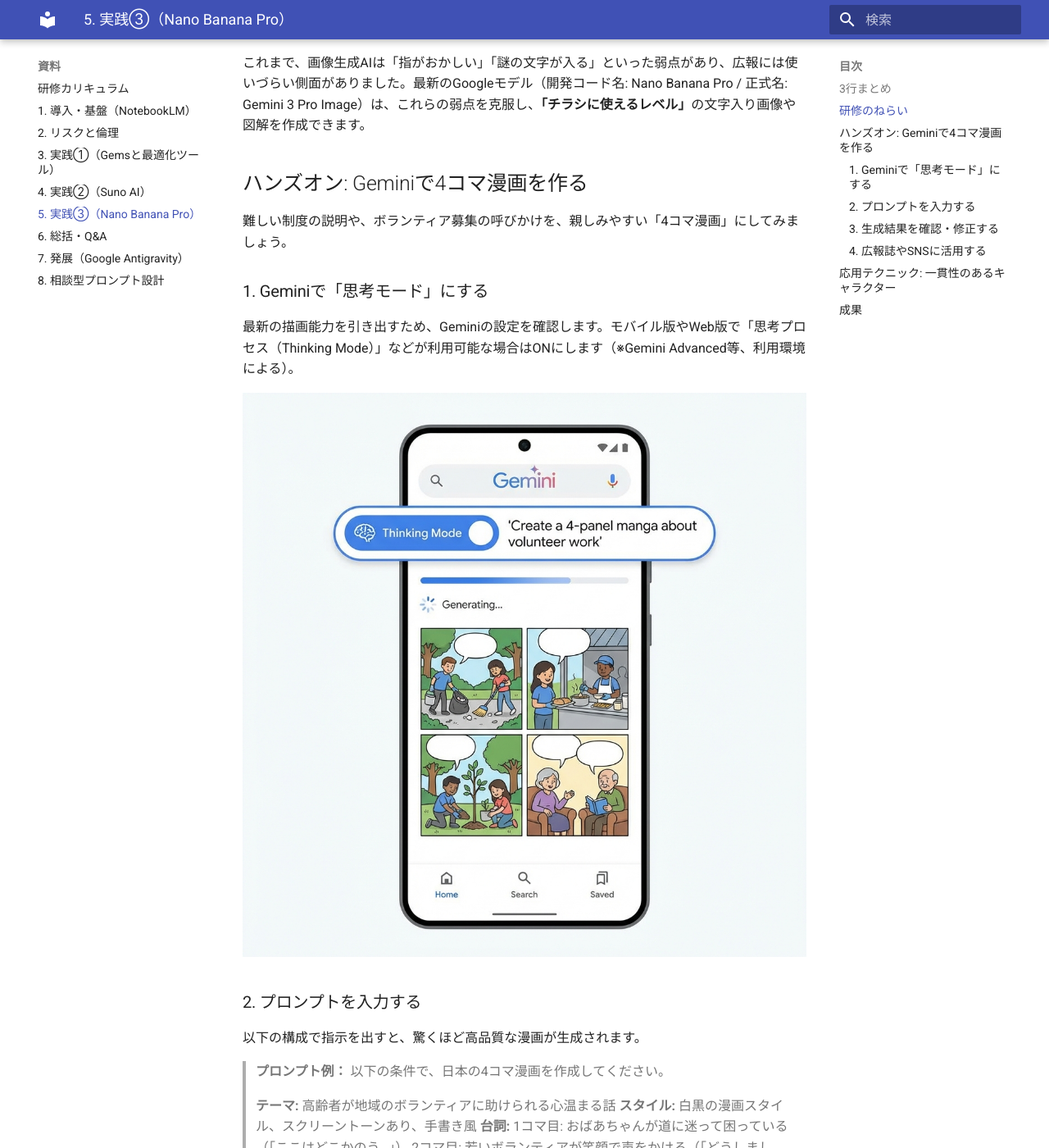
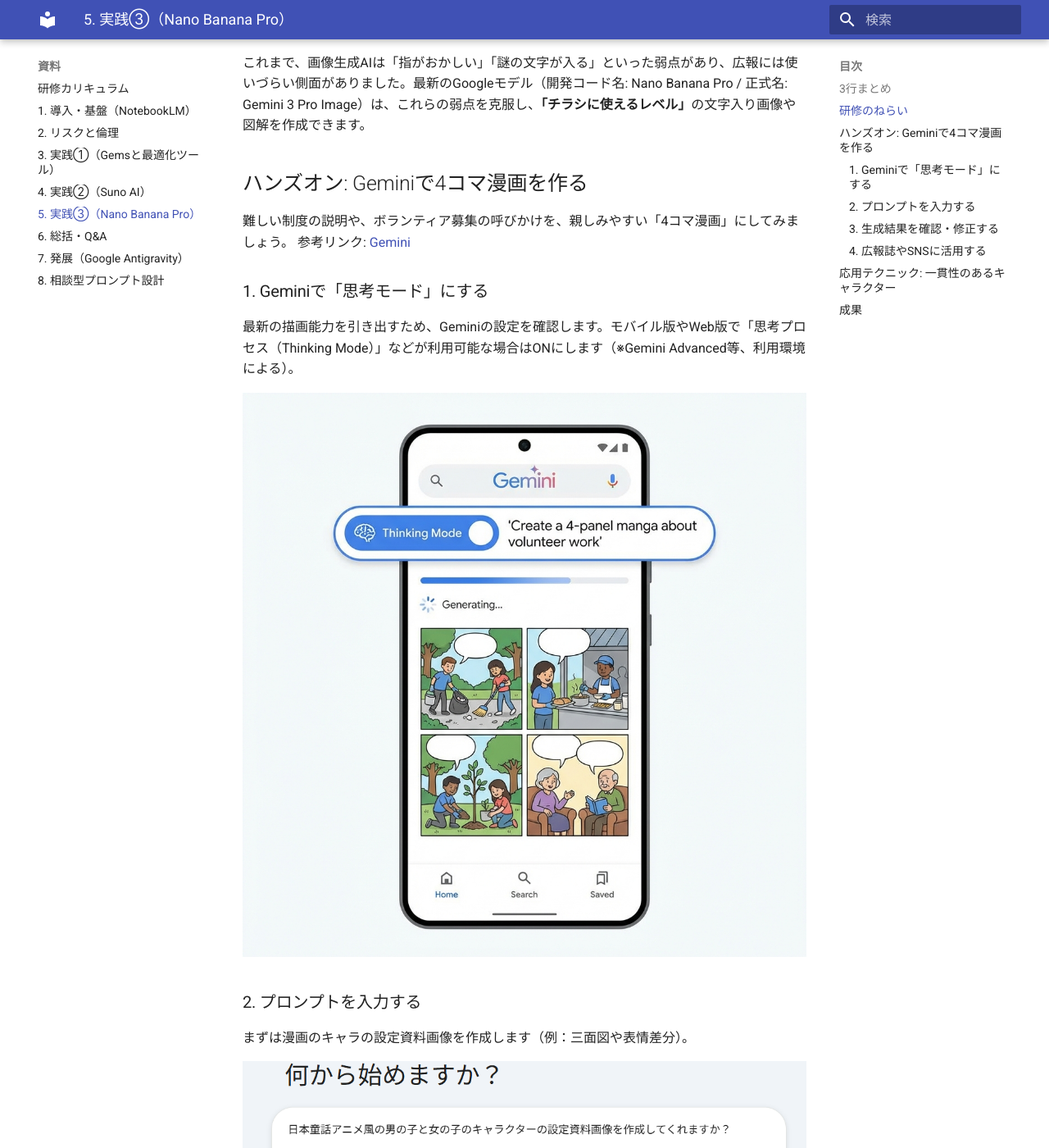
Before and after one commit to bazaarjapan/mie20260113, an MkDocs documentation site: the page built from docs/training/05-nano-banana.md, in a window 1280 px wide and 1400 px high, scrolled down 492 px. Shown: the whole window at 82% size. Built offline with MkDocs 1.6.1 and Material for MkDocs 9.7.7, drawn with Linux system fonts in a browser that asks for light colours.

Commit message:
キャラクター設定画像集

```diff
--- a/docs/training/05-nano-banana.md
+++ b/docs/training/05-nano-banana.md
@@ -12,6 +12,7 @@
 
 ## ハンズオン: Geminiで4コマ漫画を作る
 難しい制度の説明や、ボランティア募集の呼びかけを、親しみやすい「4コマ漫画」にしてみましょう。
+参考リンク: [Gemini](https://gemini.google.com/app?hl=ja)
 
 ### 1. Geminiで「思考モード」にする
 最新の描画能力を引き出すため、Geminiの設定を確認します。モバイル版やWeb版で「思考プロセス（Thinking Mode）」などが利用可能な場合はONにします（※Gemini Advanced等、利用環境による）。
@@ -19,6 +20,10 @@
 ![Geminiの思考モード画面](../assets/images/gemini_thinking_mode.png)
 
 ### 2. プロンプトを入力する
+まずは漫画のキャラの設定資料画像を作成します（例：三面図や表情差分）。
+
+![](../assets/images/image06.png)
+
 以下の構成で指示を出すと、驚くほど高品質な漫画が生成されます。
 
 > **プロンプト例：**
```
Also changed, not shown: docs/training/01-notebooklm.md (+1 -0 lines), docs/training/03-gems-automation.md (+1 -0 lines), docs/assets/images/image06.png (added).
